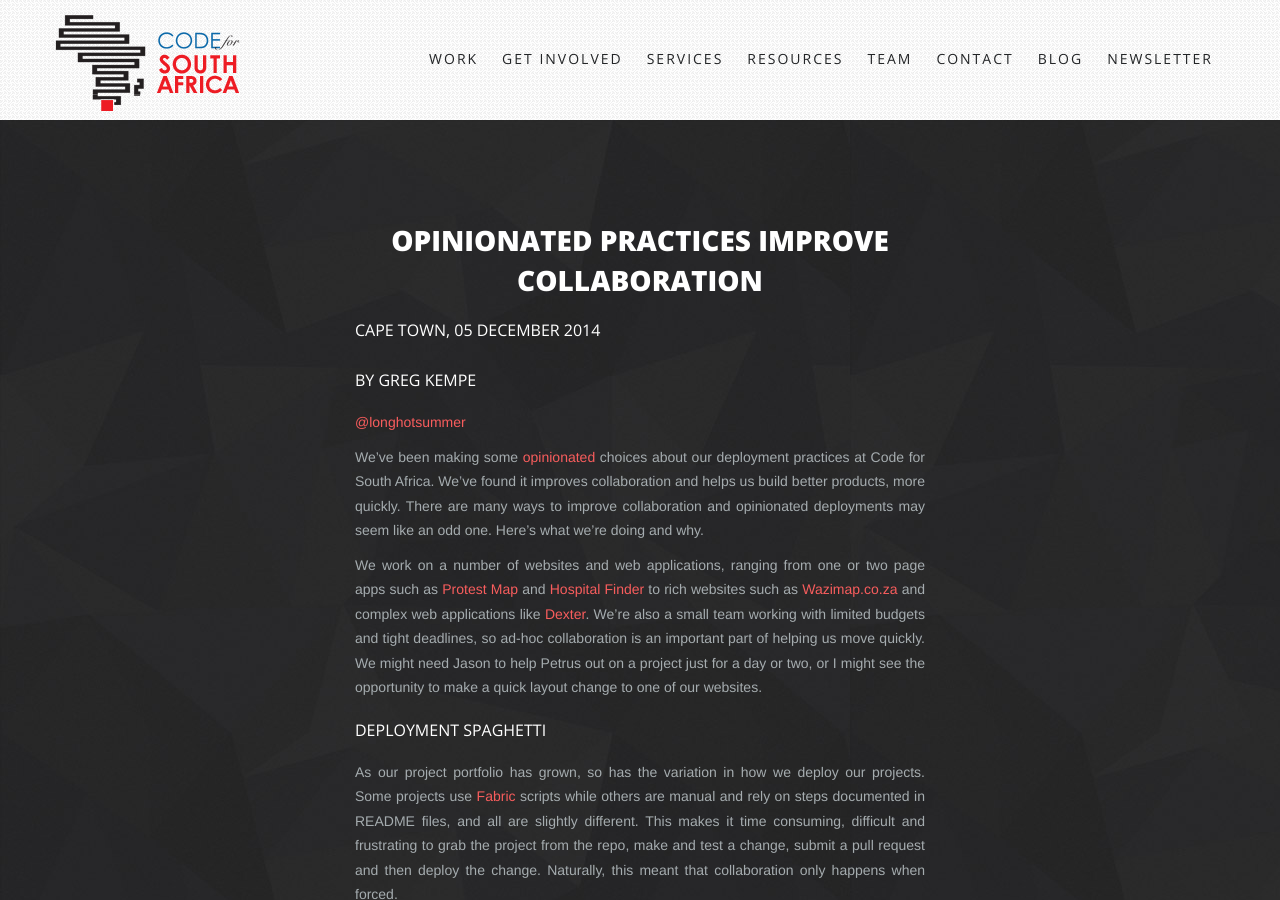
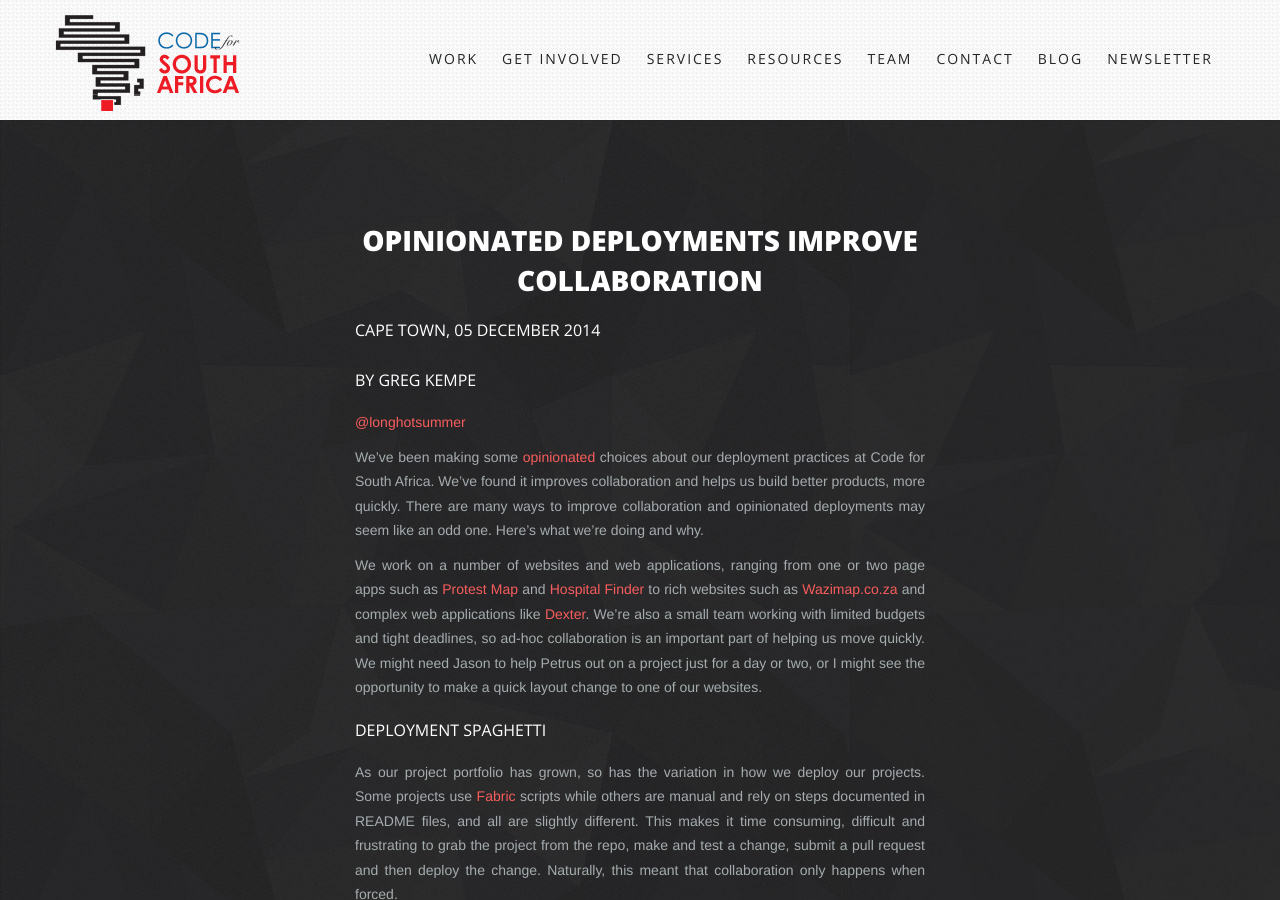
Before and after one commit to Code4SA/old-code4sa.github.io, a Jekyll site: the page built from _posts/2014-12-05-opinionated-improves-collaboration.md, in a window 1280 px wide and 900 px high. Built offline with Jekyll 4.4.1, drawn with Linux system fonts in a browser that asks for light colours; nearby versions of some CDN libraries; Markdown is read by kramdown in place of the engine named in the settings; comment, search, counter and statistics services are not loaded.

Commit message:
Tweak post title

```diff
--- a/_posts/2014-12-05-opinionated-improves-collaboration.md
+++ b/_posts/2014-12-05-opinionated-improves-collaboration.md
@@ -6,7 +6,7 @@
 date: 2014-12-05
 ---
 
-# Opinionated practices improve collaboration
+# Opinionated deployments improve collaboration
 
 ## Cape Town, 05 December 2014
 ## By Greg Kempe
```
